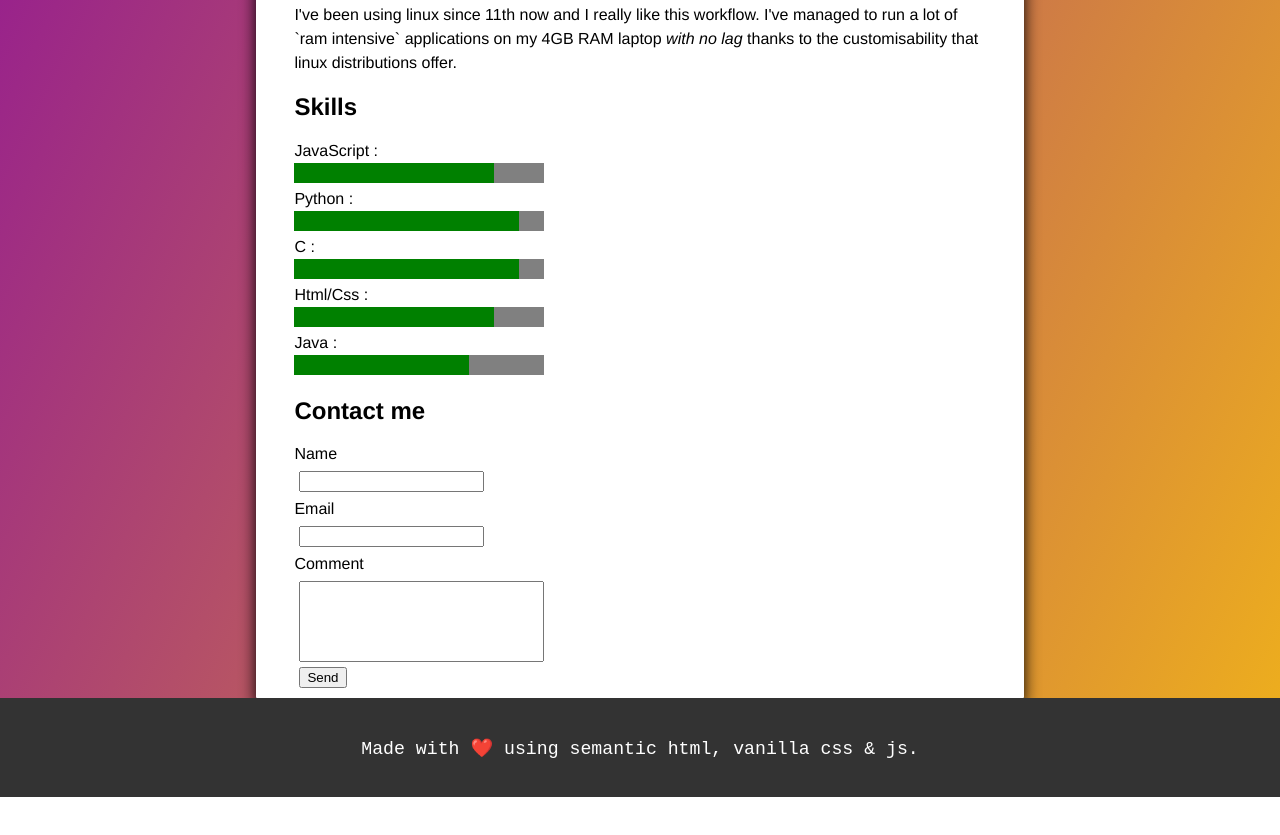
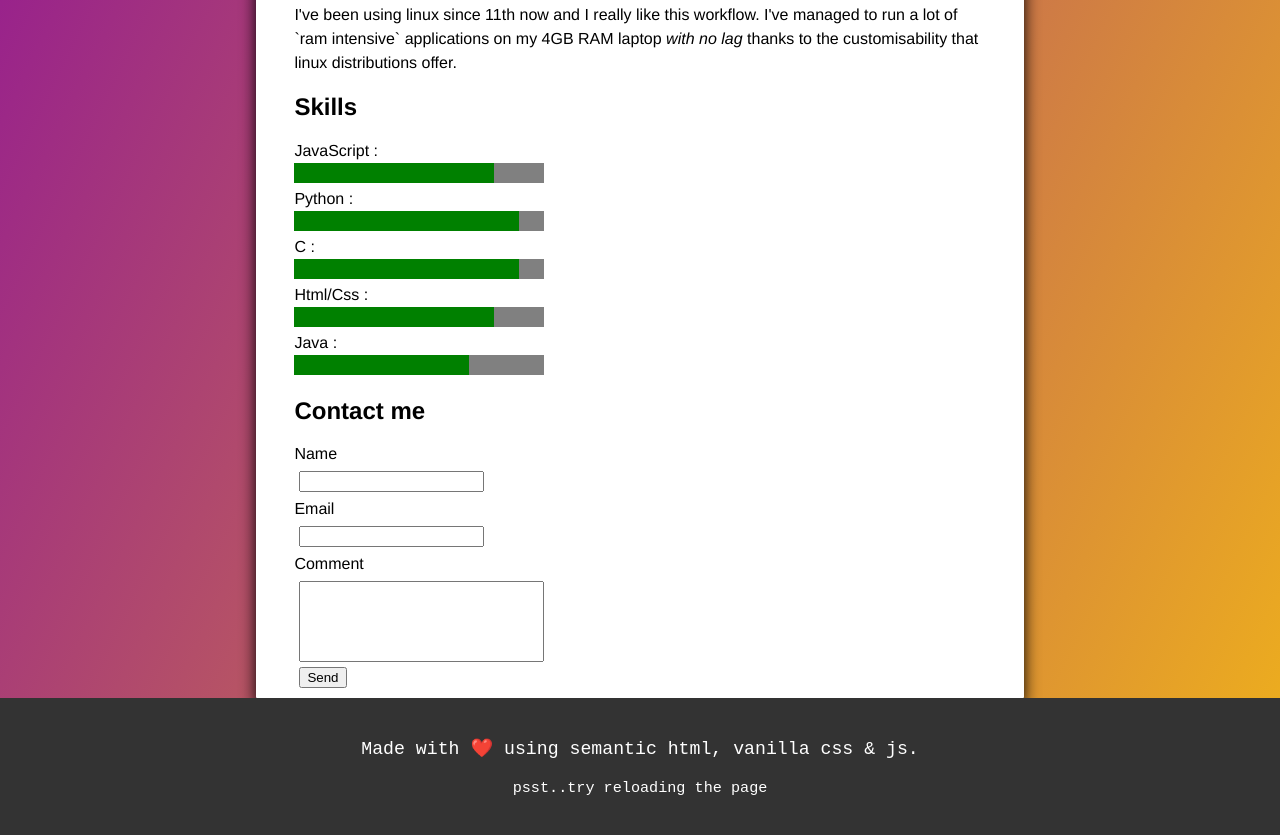
Before and after one commit to balamurali27/balamurali27.github.io, a plain HTML site: page index.html in a window 1280 px wide. Shown: the part 676-1511 px from the top of the page. Before the commit the page ends 1473 px from the top, so only its background shows below. Drawn offline with Linux system fonts and the light colour scheme.

Commit message:
Added a small message for people to notice the random color gradient.

```diff
--- a/index.html
+++ b/index.html
@@ -93,6 +93,7 @@
 	</main>
 	<footer>
 			<p>Made with ❤️ using semantic html, vanilla css &amp; js.</p>
+			<p><small>psst..try reloading the page</small></p>
 			<!-- TODO: social media links <09-05-19, Balamurali M> -->
 	</footer>
 	<script src="scripts/colors.js" charset="utf-8"></script>
```
